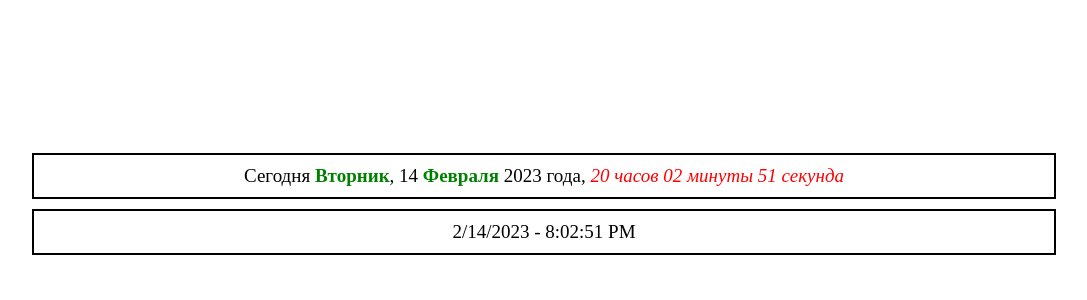
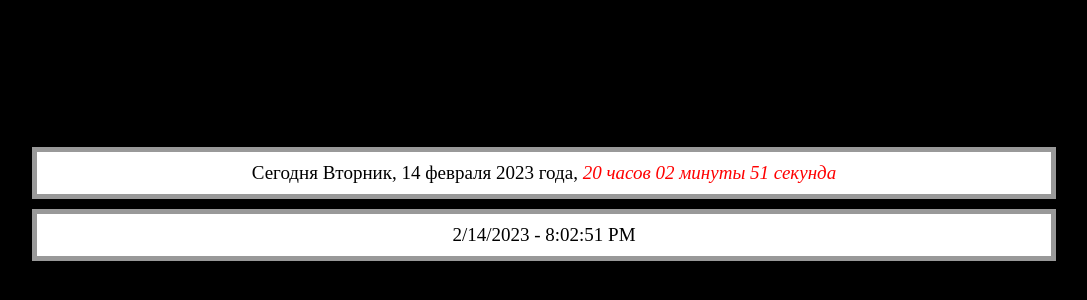
Before and after one commit to Mastero4ek/JavaScriptLearnHard, a plain HTML site: page index.html in a window 1280 px wide. Shown: the part 196-496 px from the top of the page, without its empty margins (96-1183 px from the left). Drawn offline with Linux system fonts and the light colour scheme.

Commit message:
edit task09hard

```diff
--- a/lesson09.js
+++ b/lesson09.js
@@ -5,42 +5,19 @@ const date1 = document.querySelector('.date1'),
 
 setInterval(function() {
 	const now = new Date();
+	const options = {
+		weekday: 'long',
+		year: 'numeric',
+		month: 'long',
+		day: 'numeric'
+	};
 
-	let message = '',
-		year = now.getFullYear(),
-		month = now.getMonth(),
-		week = now.getDay(),
-		day = now.getDate(),
+	let message1 = '',
+		message2 = '',
+		messageEdit = '',
 		hour = now.getHours(),
 		minute = now.getMinutes(),
 		second = now.getSeconds();
-
-	const weeks = [
-		{day: 'Понедельник'},
-		{day: 'Вторник'},
-		{day: 'Среда'},
-		{day: 'Четверг'},
-		{day: 'Пятница'},
-		{day: 'Суббота'},
-		{day: 'Воскресенье'}
-		];
-
-	const months = [
-		{month: 'Января'},
-		{month: 'Февраля'},
-		{month: 'Марта'},
-		{month: 'Апреля'},
-		{month: 'Мая'},
-		{month: 'Июня'},
-		{month: 'Июля'},
-		{month: 'Августа'},
-		{month: 'Сентября'},
-		{month: 'Октября'},
-		{month: 'Ноября'},
-		{month: 'Декабря'},
-		];
-
-	const calculateDay = (6 + week) % 7;
 
 	const timeHours = function(num, txt) {
 		num = (num < 10) ? '0' + num : num;
@@ -74,8 +51,18 @@ setInterval(function() {
 		return num + ' ';
 	}
 
-	message += 'Сегодня ' + weeks[calculateDay].day.bold() + ', ' + day + ' ' + months[month].month.bold() + ' ' + year + ' года, ' + timeHours(hour, ' час').italics() + timeMinSec(minute, ' минут').italics() + timeMinSec(second, ' секунд').italics();
+	messageEdit = now.toLocaleString('ru', options)[0].toUpperCase() +
+				  now.toLocaleString('ru', options).slice(1);
 
-	date1.innerHTML = message;
-	date2.innerHTML = now.toLocaleString().replace(',', ' -');
+	message1 += 'Сегодня ' +
+				messageEdit.replace('.', 'ода, ') +
+				timeHours(hour, ' час').italics() +
+				timeMinSec(minute, ' минут').italics() +
+				timeMinSec(second, ' секунд').italics();
+
+	message2 += now.toLocaleString().replace(',', ' -');
+
+	date1.innerHTML = message1;
+	date2.innerHTML = message2;
+
 }, 1000);
--- a/style.css
+++ b/style.css
@@ -10,13 +10,15 @@ body {
 	justify-content: center;
 	align-items: center;
 	min-height: 100vh;
+	background-color: #000000;
 }
 
 .date {
 	width: 80%;
 	text-align: center;
 	padding: 10px 20px;
-	border: 2px solid #000000;
+	border: 5px solid #999999;
+	background-color: #FFFFFF;
 	font-size: 19px;
 }
 
@@ -24,10 +26,6 @@ body {
 	margin-bottom: 10px;
 }
 
-.date1 > b {
-	color: green;
-}
-
 .date1 > i {
 	color: red;
 }
```
Also changed, not shown: index.html (+1 -0 lines).
